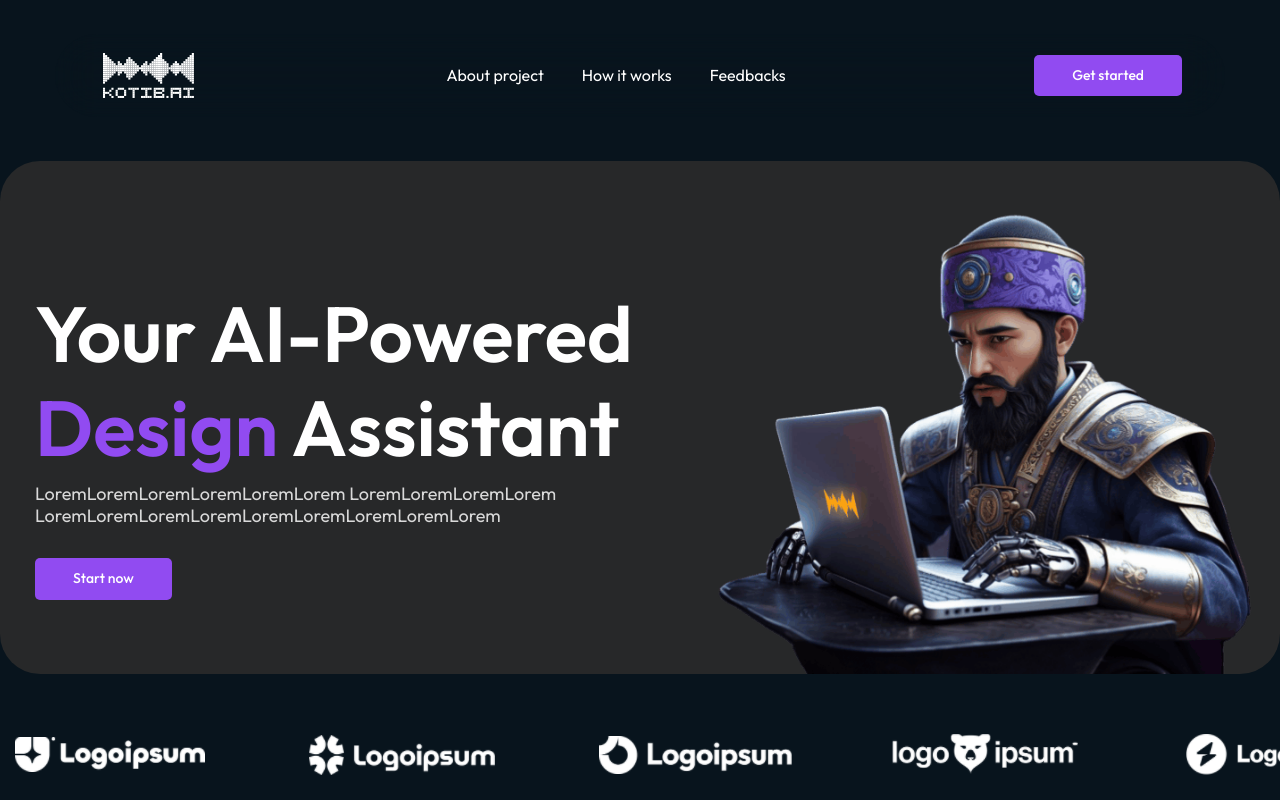
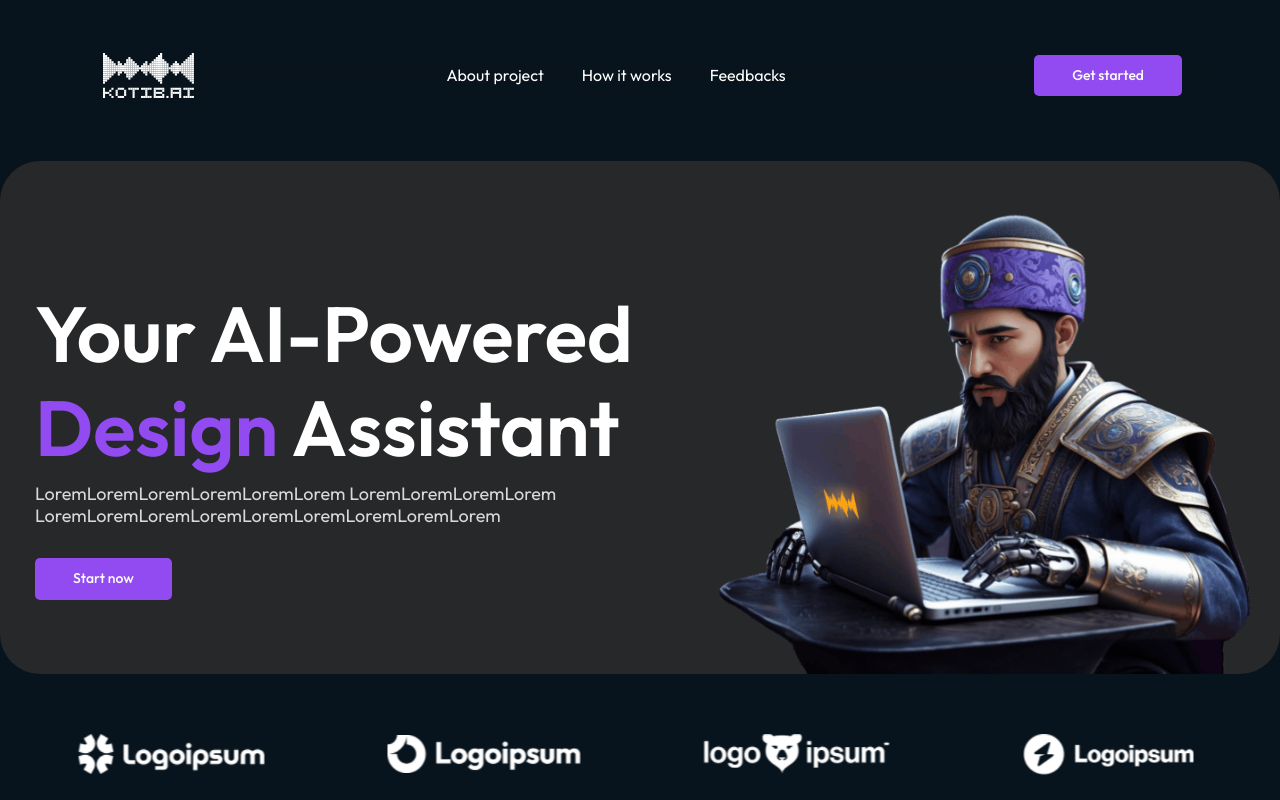
Before and after one commit to DiyorMr/izi, a React (Vite) app: page / in a window 1280 px wide. Shown: the top 800 px of the page. Built offline with nearby package versions, Linux system fonts and the light colour scheme.

Commit message:
Add partners-cetion slider

```diff
--- a/package.json
+++ b/package.json
@@ -15,6 +15,7 @@
     "react": "^19.0.0",
     "react-dom": "^19.0.0",
     "react-router-dom": "^7.3.0",
+    "swiper": "^11.2.5",
     "tailwindcss": "^4.0.13"
   },
   "devDependencies": {
--- /dev/null
+++ b/src/components/PartnerSlider/PartnerSlider.scss
@@ -0,0 +1,21 @@
+.swiper {
+  width: 100%;
+  height: 100%;
+
+  .swiper-slide {
+    display: flex;
+    justify-content: center;
+    align-items: center;
+  }
+
+  .swiper-slide img {
+    display: block;
+    width: 100%;
+    height: 100%;
+    object-fit: cover;
+  }
+}
+
+.mySwiper .swiper-wrapper {
+  transition-timing-function: linear !important; // Harakatni tekis qilish
+}
--- /dev/null
+++ b/src/components/PartnerSlider/PartnerSlider.tsx
@@ -0,0 +1,62 @@
+import { Swiper, SwiperSlide } from "swiper/react";
+
+// Import Swiper styles
+import "swiper/css";
+import "./PartnerSlider.scss";
+
+// import required modules
+import { Autoplay } from "swiper/modules";
+import SlideItem from "../SliderItem";
+
+const PartnerSlider = () => {
+  return (
+    <Swiper
+      slidesPerView={5} // Harakat silliq bo‘lishi uchun auto ishlatamiz
+      loop={true} // Cheksiz aylanish
+      speed={5000} // Sekin va silliq harakat
+      autoplay={{
+        delay: 0, // To‘xtamasligi uchun
+        disableOnInteraction: false,
+      }}
+      allowTouchMove={false} // Qo‘lda surish bloklanadi
+      breakpoints={{
+        320: {
+          slidesPerView: 1,
+          spaceBetween: 0,
+        },
+        520: {
+          slidesPerView: 2,
+          spaceBetween: 0,
+        },
+        768: {
+          slidesPerView: 3,
+          spaceBetween: 0,
+        },
+        1024: {
+          slidesPerView: 4,
+          spaceBetween: 0,
+        },
+      }}
+      modules={[Autoplay]}
+      className="mySwiper"
+    >
+      <SwiperSlide>
+        <SlideItem image="/slide-1.png" />
+      </SwiperSlide>
+      <SwiperSlide>
+        <SlideItem image="/slide-2.png" />
+      </SwiperSlide>
+      <SwiperSlide>
+        <SlideItem image="/slide-3.png" />
+      </SwiperSlide>
+      <SwiperSlide>
+        <SlideItem image="/slide-4.png" />
+      </SwiperSlide>
+      <SwiperSlide>
+        <SlideItem image="/slide-5.png" />
+      </SwiperSlide>
+    </Swiper>
+  );
+};
+
+export default PartnerSlider;
--- /dev/null
+++ b/src/components/PartnerSlider/index.ts
@@ -0,0 +1 @@
+export { default } from "./PartnerSlider";
--- a/src/pages/Home.tsx
+++ b/src/pages/Home.tsx
@@ -9,6 +9,7 @@ import CustomerStories from "@/components/CustomerStories";
 import Accordion from "@/components/Accordion";
 import ContactForm from "@/components/Form";
 import Footer from "@/components/Footer";
+import PartnerSlider from "@/components/PartnerSlider";
 
 const Home = () => {
   return (
@@ -38,11 +39,7 @@ const Home = () => {
         {/* Slider section */}
         <section className="slider">
           <div className="container slider_container">
-            <SlideItem image="/slide-1.png" />
-            <SlideItem image="/slide-2.png" />
-            <SlideItem image="/slide-3.png" />
-            <SlideItem image="/slide-4.png" />
-            <SlideItem image="/slide-5.png" />
+            <PartnerSlider />
           </div>
         </section>
 
```
Also changed, not shown: 1 other file (tests, documents, lock files or other folders).
